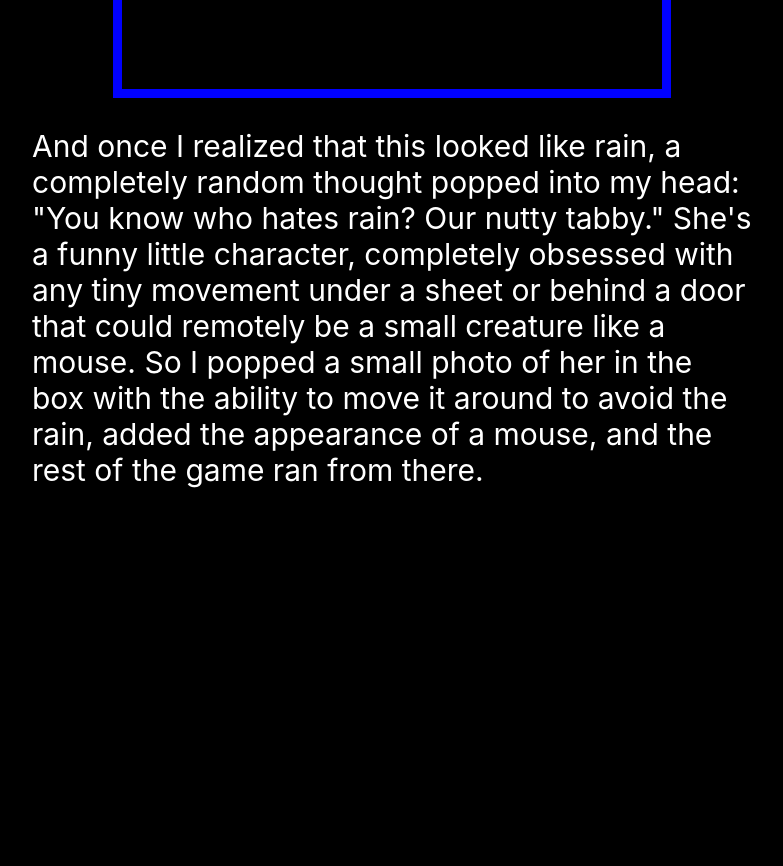
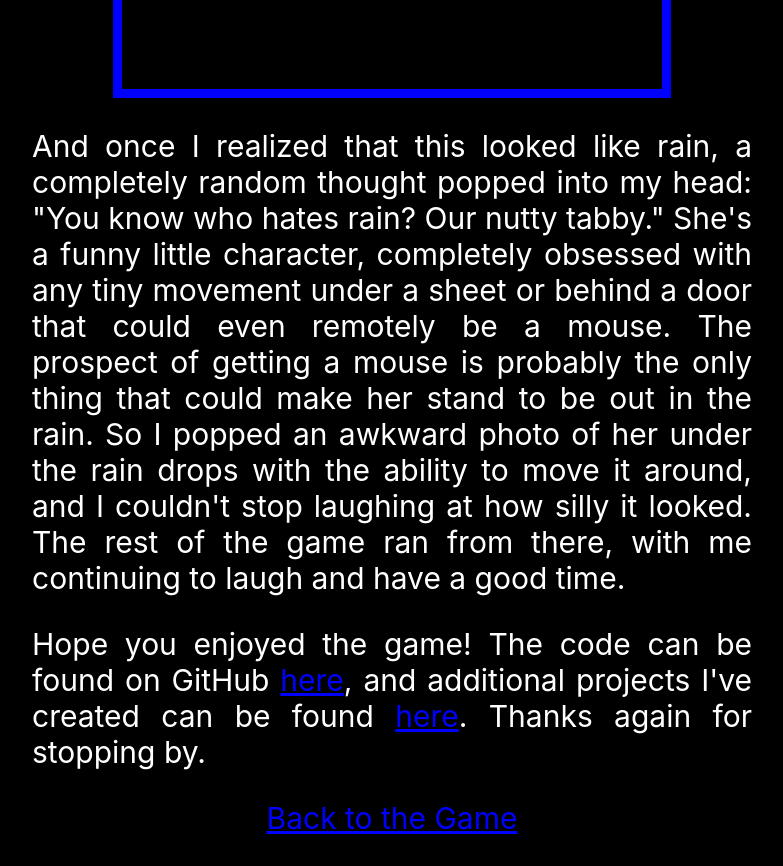
Before and after one commit to breadoliveoilsalt/getMouz, a React (Create React App) app in the folder client/: page /about in a window 1280 px wide. Shown: the part 1840-2706 px from the top of the page, without its empty margins (248-1031 px from the left). Before the commit the page ends 2358 px from the top, so only its background shows below. Built offline with nearby package versions, Linux system fonts and the light colour scheme.

Commit message:
Finish about page

```diff
--- a/client/src/components_container/aboutContainer.js
+++ b/client/src/components_container/aboutContainer.js
@@ -1,16 +1,11 @@
 import React, { Component } from 'react'
-import { connect } from 'react-redux'
 
 import RandomDotsContainer from './randomDotsContainer'
 import RainContainer from './rainContainer'
+import { Link } from 'react-router-dom'
 
-// import { clearDotFactoryandDots } from '../actions/randomDotsActions'
 
 class AboutContainer extends Component {
-
-  componentWillUnmount() {
-    // this.props.clearDotFactoryandDots()
-  }
 
   render() {
     return (
@@ -29,27 +24,23 @@ class AboutContainer extends Component {
         <RainContainer />
 
         <p className={"basic-text"} >
-          And once I realized that this looked like rain, a completely random thought popped into my head: "You know who hates rain? Our nutty tabby."  She's a funny little character, completely obsessed with any tiny movement under a sheet or behind a door that could remotely be a small creature like a mouse.  So I popped a small photo of her in the box with the ability to move it around to avoid the rain, added the appearance of a mouse, and the rest of the game ran from there.
+          And once I realized that this looked like rain, a completely random thought popped into my head: "You know who hates rain? Our nutty tabby." She's a funny little character, completely obsessed with any tiny movement under a sheet or behind a door that could even remotely be a mouse. The prospect of getting a mouse is probably the only thing that could make her stand to be out in the rain. So I popped an awkward photo of her under the rain drops with the ability to move it around, and I couldn't stop laughing at how silly it looked.  The rest of the game ran from there, with me continuing to laugh and have a good time.
+        </p>
+
+        <p className={"basic-text"} >
+          Hope you enjoyed the game! The code can be found on GitHub <a className={"external-link"} target="_blank" href="https://github.com/breadoliveoilsalt/getMouz">here</a>, and additional projects I've created can be found <a className={"external-link"} target="_blank" href="https://www.breadoliveoilsalt.com/projects/">here</a>.  Thanks again for stopping by.
+        </p>
+
+        <p className={"basic-text"} style={{textAlign: "center"}} >
+          <Link className={"external-link"} exact to="/">Back to the Game</Link>
+        </p>
+
+        <p>
         </p>
 
       </div>
     )
   }
-
-
-
 }
 
-const mapStateToProps = (state) => {
-  return {
-  }
-}
-
-const mapDispatchToProps = (dispatch) => {
-  return {
-    // clearDotFactoryandDots: () => dispatch(clearDotFactoryandDots())
-
-   }
-}
-
-export default connect(mapStateToProps, mapDispatchToProps)(AboutContainer)
+export default AboutContainer
--- a/client/src/components_container/gameStartedContainer.js
+++ b/client/src/components_container/gameStartedContainer.js
@@ -36,7 +36,7 @@ class GameStartedContainer extends Component {
   componentWillUnmount() {
     // clearTimeout(this.mouseTimer); -- apparently you don't really need this
     clearInterval(this.rainTimer);
-    // this.props.clearRainDropFactoryAndRainDrops()
+    this.props.clearRainDropFactoryAndRainDrops()
   }
 
   renderRainDrops() {
--- a/client/src/components_container/navBar.js
+++ b/client/src/components_container/navBar.js
@@ -1,7 +1,7 @@
 import React, { Component } from 'react'
 import { connect } from 'react-redux'
 
-import { Link } from "react-router-dom"
+import { Link } from 'react-router-dom'
 import { resetGame } from '../actions/gameActions'
 import { clearRainDropFactoryAndRainDrops } from '../actions/rainActions'
 
--- a/client/src/parentCSS.css
+++ b/client/src/parentCSS.css
@@ -118,5 +118,10 @@
 
 p.basic-text {
   font-size: 30px;
+  text-align: justify;
+  text-justify: inter-word;
+}
 
+a.external-link {
+  color: blue;
 }
```
